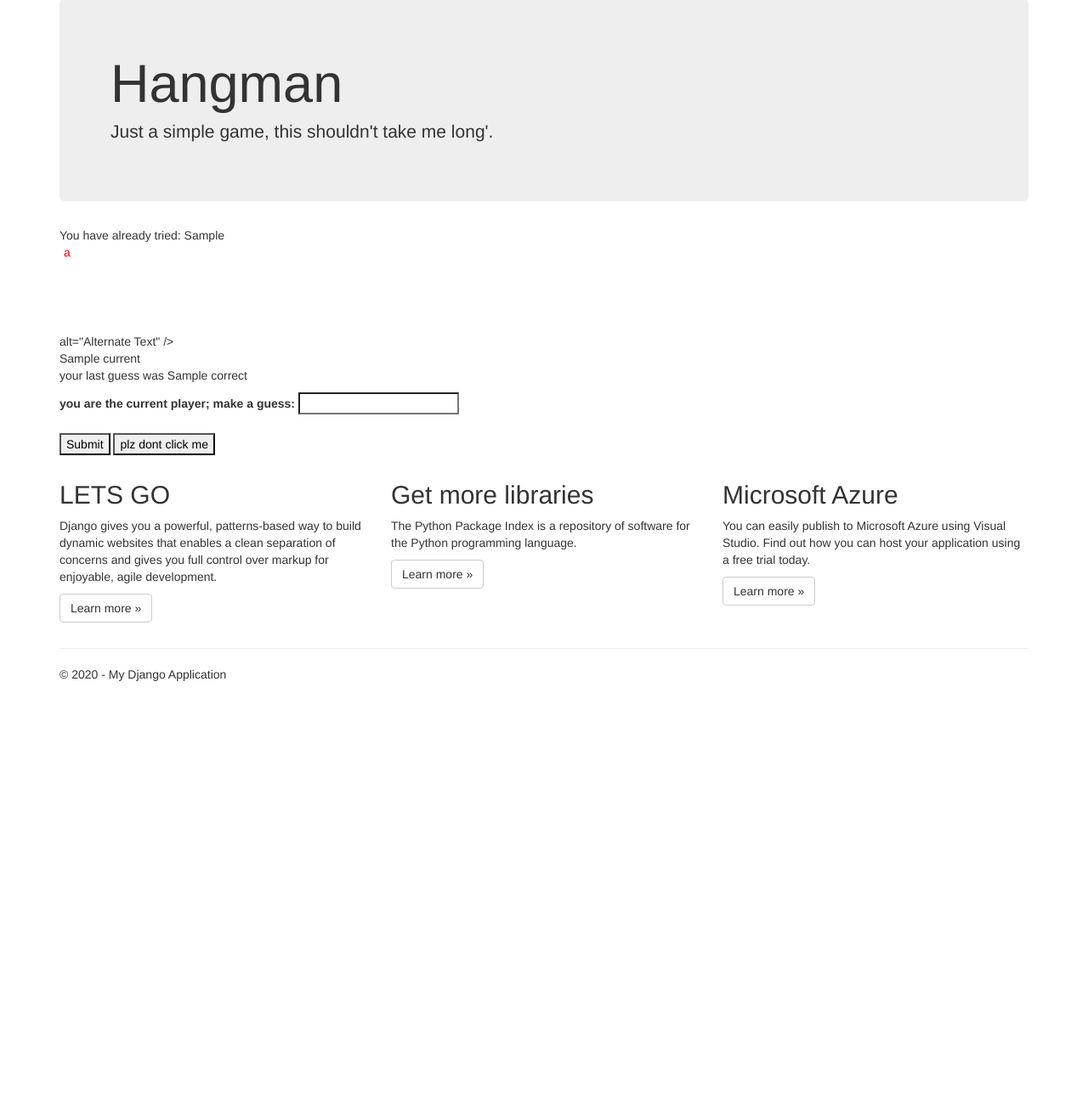
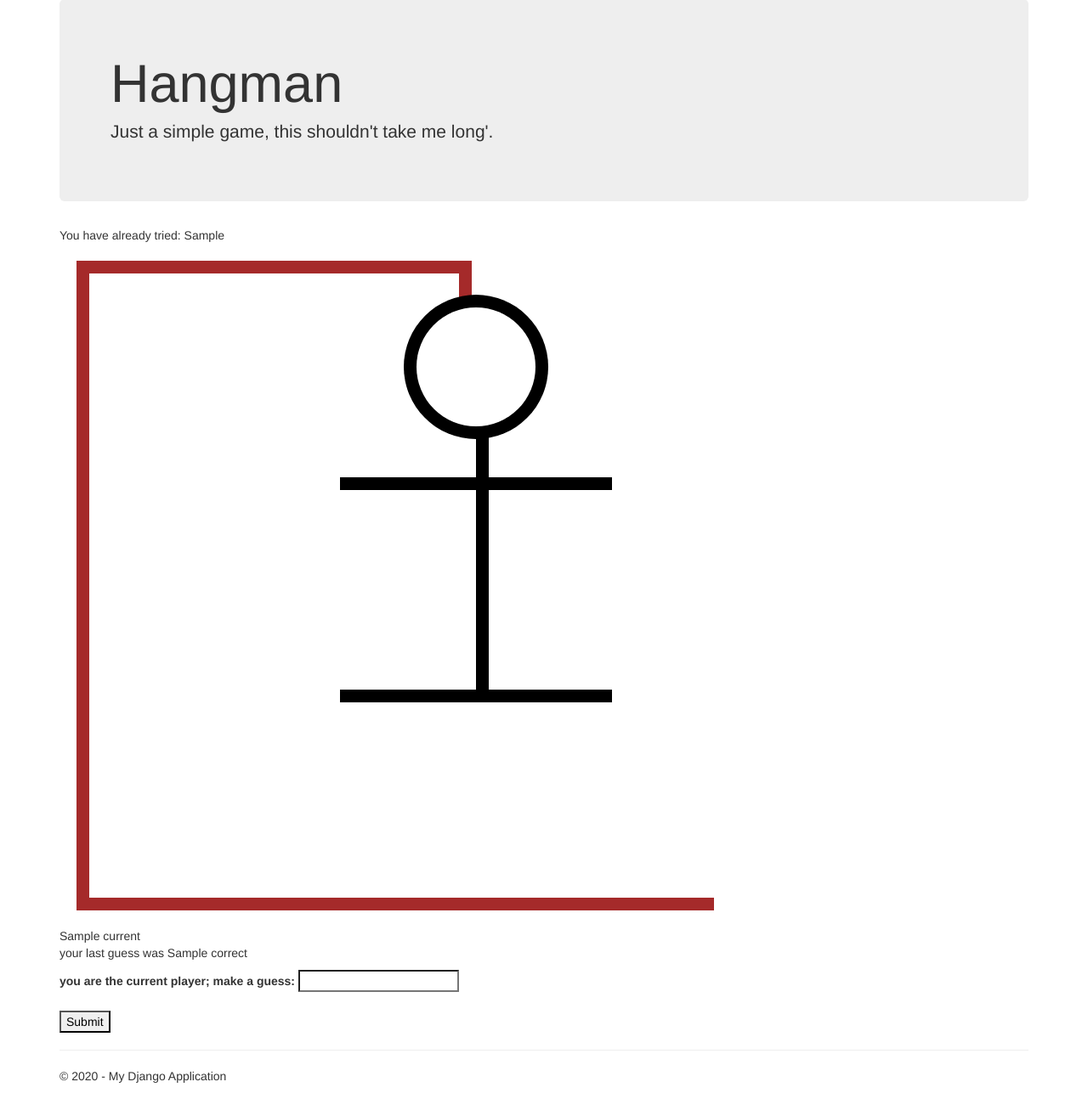
Before and after one commit to spalabiyik/hangman, a Django app: template app/templates/app/hangman/play.html in a window 1280 px wide. Shown: the part 51-1358 px from the top of the page at 85% size. Before the commit the page ends 853 px from the top, so only its background shows below. Run offline with Django 3.2, Linux system fonts and the light colour scheme; the template is opened without the code that fills it: most values are stand-ins (such as "Sample title", 1, 10 or a date in 2020); some libraries are stand-ins or nearby versions.

Commit message:
server side hangman logic complete. added hangman immage. doesn't reset. ready for sockets

```diff
--- a/app/templates/app/hangman/play.html
+++ b/app/templates/app/hangman/play.html
@@ -8,18 +8,45 @@
 
 </div>
 
-<div calss="current_stage">You have already tried: {{GuessedAndWrong}}</div>
+<div class="current_stage">You have already tried: {{GuessedAndWrong}}</div>
 
 <div class="Hangman_svg">
-    <svg width="100" height="100">
-        <rect width="900" height="1800" x="0" y="0" fill="white" />
-        <text x="5" y="15" fill="red">   a </text>
+    <svg width="900" height="800">
+        <rect width="900" height="800" x="0" y="0" fill="white" />
+        <!-- start of gallows-->
+
+        <rect x="20" y="770" width="750" height="15" fill="Brown" />
+        <rect x="20" y="20" width="450" height="15" fill="Brown" />
+
+        <rect x="470" y="20" width="15" height="75" fill="Brown" />
+        <rect x="20" y="20" width="15" height="750" fill="Brown" />
+        <!-- end of gallows-->
+        <!-- start of Head-->
+        <circle cx="490" cy="145" r="85" fill="Black" />
+
+        <circle cx="490" cy="145" r="70" fill="White" />
+        <!-- end of Head-->
+        <!-- start of Body-->
+        <rect x="490" y="225" width="15" height="300" fill="Black" />
+        <!-- end of Body-->
+        <!-- start of LLEG-->
+        <rect x="330" y="525" width="160" height="15" fill="Black" />
+        <!-- end of LLEG-->
+        <!-- start of RLEG-->
+        <rect x="490" y="525" width="160" height="15" fill="Black" />
+        <!-- end of RLEG-->
+        <!-- start of LARM-->
+        <rect x="330" y="275" width="160" height="15" fill="Black" />
+        <!-- end of LARM-->
+        <!-- start of RARM-->
+        <rect x="490" y="275" width="160" height="15" fill="Black" />
+        <!-- end of RARM-->
+
     </svg>
+
 </div>
- alt="Alternate Text" />
-
-<div calss="current_stage">{{current}}</div>
-<div calss="current_stage">your last guess was {{correct}}</div>
+<div class="current_stage">{{current}}</div>
+<div class="current_stage">your last guess was {{correct}}</div>
 
 
 <div class="Game_logic_container">
@@ -29,11 +56,10 @@
             <input type="text" id="Guess" name="Guess_txt"><br><br>
             <input type="submit">
 
-            <button>plz dont click me</button>
         </form>
     </p>
 </div>
-
+<!--
 <div class="row">
     <div class="col-md-4">
         <h2>LETS GO</h2>
@@ -56,5 +82,5 @@
         <p><a class="btn btn-default" href="http://azure.microsoft.com">Learn more &raquo;</a></p>
     </div>
 </div>
-
+    -->
 {% endblock %}
```
Also changed, not shown: app/views.py (+4 -4 lines), readme.txt.
